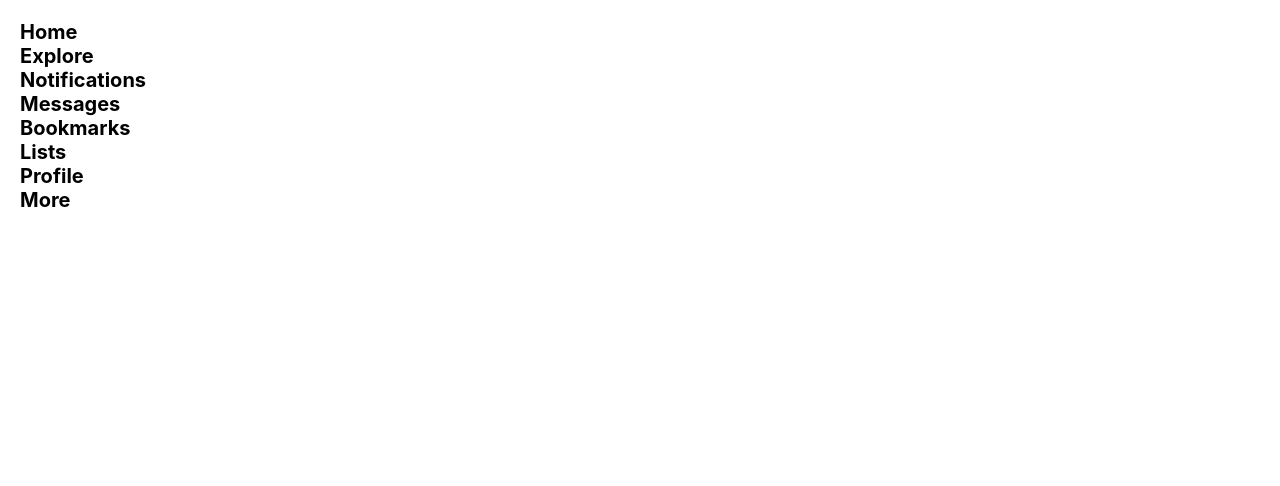
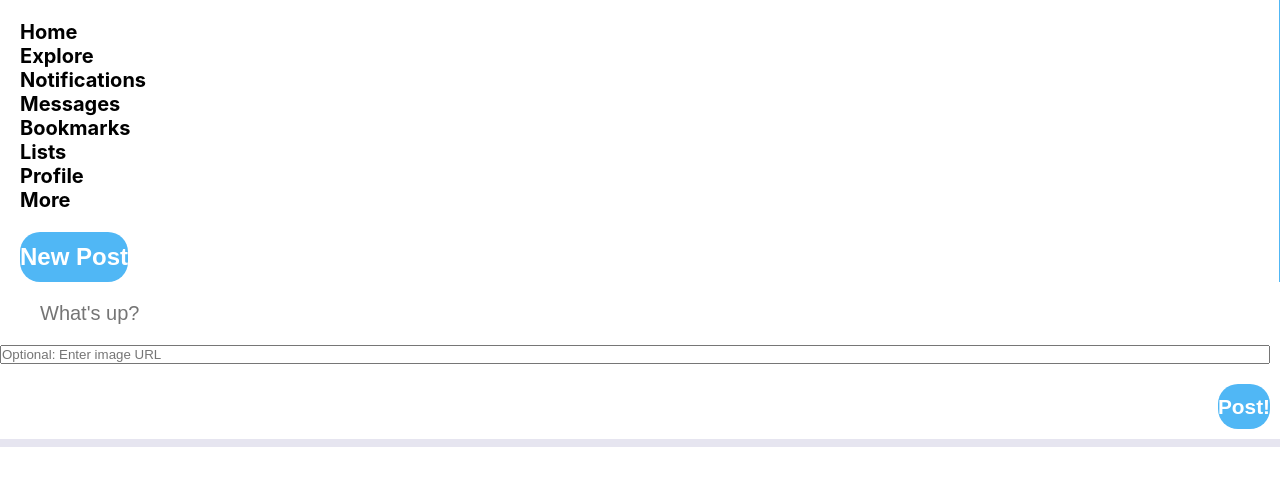
Before and after one commit to BLAKG07D/ntwrkrs_social, a React (Create React App) app: page / in a window 1280 px wide. Shown: the top 486 px of the page. Built offline with nearby package versions, Linux system fonts and the light colour scheme.

Commit message:
committing

```diff
--- a/package.json
+++ b/package.json
@@ -6,8 +6,10 @@
     "@testing-library/jest-dom": "^5.16.5",
     "@testing-library/react": "^13.4.0",
     "@testing-library/user-event": "^13.5.0",
+    "axios": "^1.4.0",
     "react": "^18.2.0",
     "react-dom": "^18.2.0",
+    "react-router-dom": "^6.11.1",
     "react-scripts": "5.0.1",
     "web-vitals": "^2.1.4"
   },
--- a/src/App.js
+++ b/src/App.js
@@ -1,10 +1,12 @@
 
 import './App.css';
 import Sidebar from './components/Sidebar'
+import NewPost from './components/NewPost';
 function App() {
   return (
     <div className="App">
-      <Sidebar/>
+      <Sidebar />
+      <NewPost/>
     </div>
   );
 }
--- /dev/null
+++ b/src/components/NewPost.js
@@ -0,0 +1,46 @@
+
+import React, { useState } from "react";
+
+import "../styles/newPost.css";
+
+function NewPost() {
+    const [newPost, setNewPost] = useState("");
+    const [postImage, setPostImage] = useState("");
+
+    const sendPost = (e) => {
+        e.preventDefault();
+
+
+
+        setNewPost("");
+        setPostImage("");
+    };
+
+    return (
+        <div className="postBox">
+            <form>
+                <div className="postBox__input">
+
+                    <input
+                        value={newPost}
+                        onChange={(e) => setNewPost(e.target.value)}
+                        placeholder="What's up?"
+                        type="text"
+                    />
+                </div>
+                <input
+                    placeholder="Optional: Enter image URL"
+                    value={postImage}
+                    onChange={(e) => setPostImage(e.target.value)}
+                    type="text"
+                    className="tweetBox__imageInput"
+                />
+                <button onClick={sendPost} type="submit" className="postBox__button">
+                    Post!
+                </button>
+            </form>
+        </div>
+    );
+}
+
+export default NewPost;
--- a/src/components/Sidebar.js
+++ b/src/components/Sidebar.js
@@ -2,6 +2,9 @@ import React from "react";
 import "../styles/sidebar.css";
 import SidebarOption from "./SidebarOption";
 function Sidebar() {
+    const showNewPost = () => {
+
+    }
     return (
         <div className="sidebar">
 
@@ -14,9 +17,10 @@ function Sidebar() {
             <SidebarOption text="Profile" />
             <SidebarOption  text="More" />
 
-            <button type='submit'className="sidebar__post" >
-                What's Up?
-            </button>
+            <button onClick={showNewPost} type='submit'className="sidebar__post" >
+                New Post
+                </button>
+
         </div>
     );
 }
--- a/src/index.js
+++ b/src/index.js
@@ -2,10 +2,13 @@ import React from 'react';
 import ReactDOM from 'react-dom/client';
 import './index.css';
 import App from './App';
-
+import {BrowserRouter as Router} from "react-router-dom"
 const root = ReactDOM.createRoot(document.getElementById('root'));
 root.render(
   <React.StrictMode>
-    <App />
+    <Router>
+       <App />
+    </Router>
+
   </React.StrictMode>
 );
--- /dev/null
+++ b/src/styles/newPost.css
@@ -0,0 +1,39 @@
+.postBox {
+  padding-bottom: 10px;
+  border-bottom: 8px solid var(--app-bg);
+  padding-right: 10px;
+}
+.postBox > form {
+  display: flex;
+  flex-direction: column;
+}
+.postBox__input {
+  display: flex;
+  padding: 20px;
+}
+.postBox__input > input {
+  flex: 1;
+  margin-left: 20px;
+  font-size: 20px;
+  border: none;
+}
+.postBox__input > input:focus {
+  outline: none;
+}
+.postBox__button {
+  background-color: var(--app-color) !important;
+  border: none !important;
+  color: white !important;
+  font-weight: 700 !important;
+  font-size: 1.3rem;
+  text-transform: inherit !important;
+  border-radius: 20px !important;
+  height: 45px !important;
+  margin-top: 20px !important;
+  margin-left: auto !important;
+}
+.postBox__imageInput {
+  border: none;
+  padding: 15px;
+
+}
--- a/src/styles/sidebar.css
+++ b/src/styles/sidebar.css
@@ -1,15 +1,16 @@
 .sidebar__post {
-  background-color: var(--twitter-color) !important;
+  background-color: var(--app-color) !important;
   border: none !important;
   color: white !important;
   font-weight: 700 !important;
   text-transform: inherit !important;
   border-radius: 20px !important;
   height: 50px !important;
+  font-size: 24px;
   margin-top: 20px !important;
 }
 .sidebar {
-  border-right: 1px solid var(--twitter-color);
+  border-right: 1px solid var(--app-color);
   flex: 0.25;
   min-width: 250px;
   padding-top: 20px;
```
Also changed, not shown: 1 other file (tests, documents, lock files or other folders).
